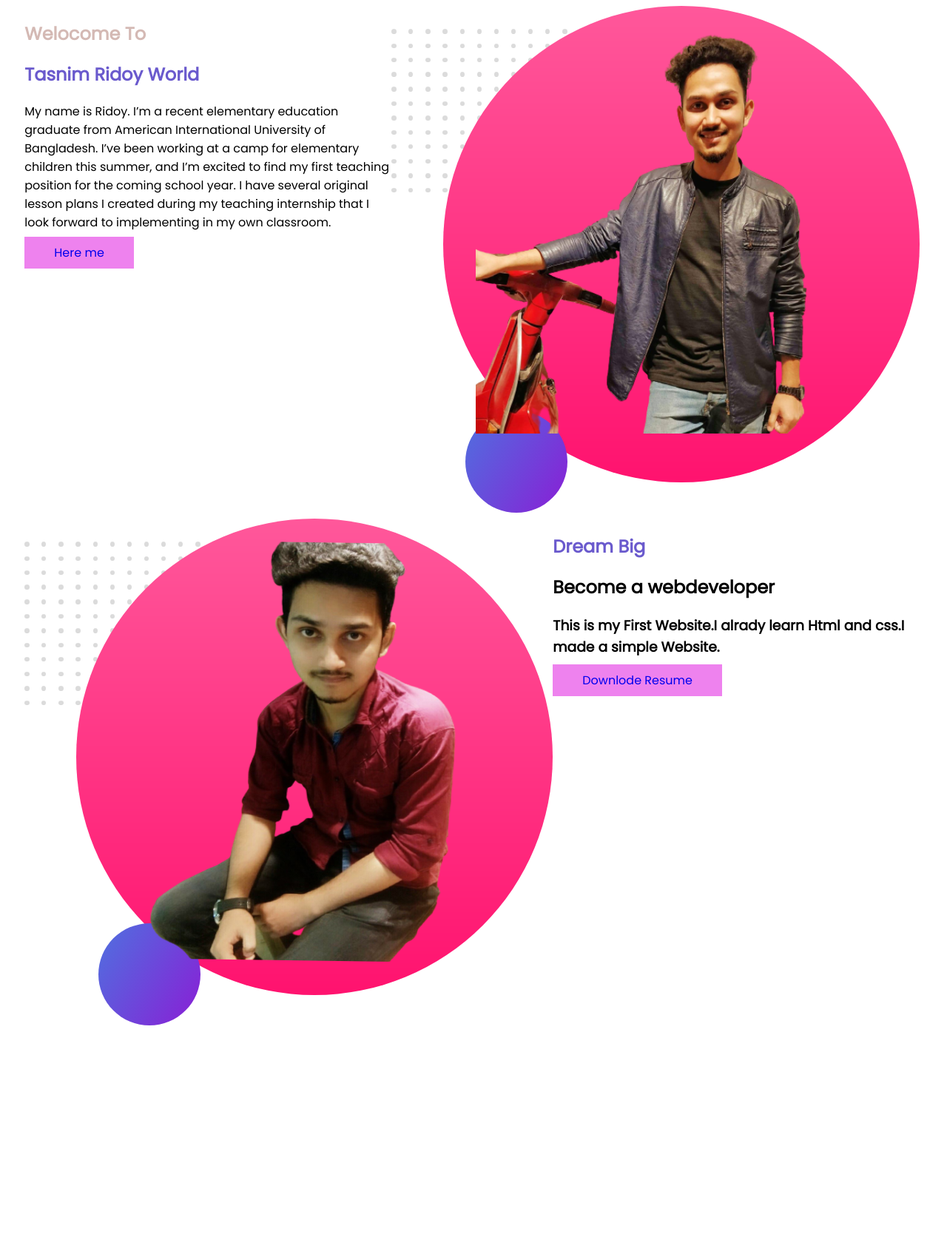
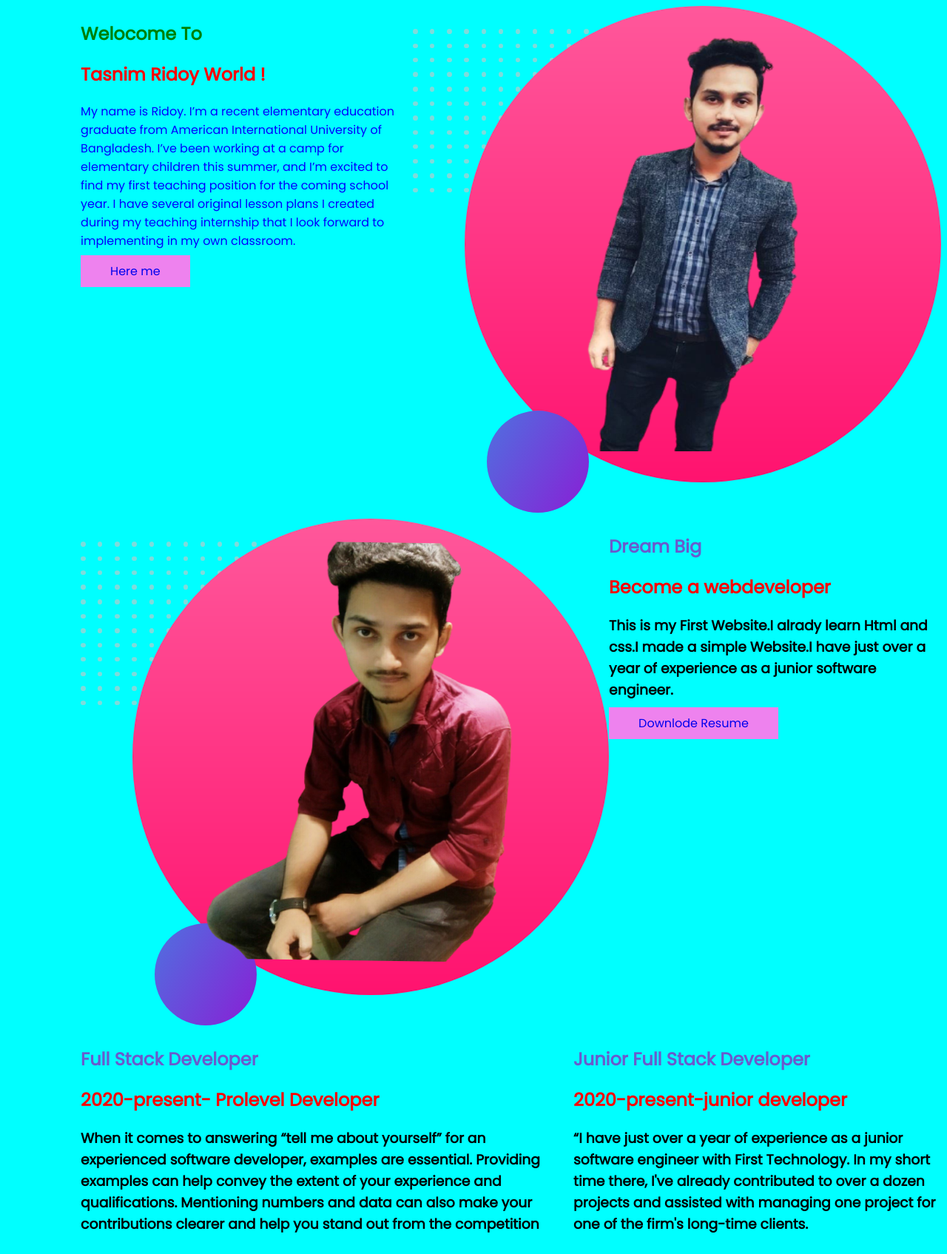
Before and after one commit to TasnimRidoy/My-portfolio-website, a plain HTML site: page index.html in a window 1280 px wide. Shown: the whole page at 74% size. Before the commit the page ends 1402 px from the top, so only its background shows below. Drawn offline with Linux system fonts and the light colour scheme.

Commit message:
style added

```diff
--- a/index.html
+++ b/index.html
@@ -15,16 +15,20 @@
 <body>
     <section>
         <div class="gm">
+
             <h1 class="rr"> Welocome To </h1>
-            <h1 class="red"> Tasnim Ridoy World</h1>
-            <p>My name is Ridoy. I’m a recent elementary education graduate from American International University of
-                Bangladesh. I’ve been working at a camp for elementary children this summer, and I’m excited to find my
+            <h1 class="red"> Tasnim Ridoy World !</h1>
+            <p class="black">My name is Ridoy. I’m a recent elementary education graduate from American
+                International
+                University of
+                Bangladesh. I’ve been working at a camp for elementary children this summer, and I’m excited to find
+                my
                 first teaching position for the coming school year. I have several original lesson plans I created
                 during my
                 teaching internship that I look forward to implementing in my own classroom.</p>
             <a class="link-button" href="https://www.youtube.com/">Here me</a>
         </div>
-        <div class="tt"><img src="showoff/my-bg2.png"></div>
+        <div class="tt"><img src="showoff/my-bg2(2) (1).png"></div>
     </section>
     <section class="ridoy">
         <div>
@@ -33,7 +37,8 @@
         <div class="tt">
             <h1>Dream Big</h1>
             <h2>Become a webdeveloper</h2>
-            <h3> This is my First Website.I alrady learn Html and css.I made a simple Website.</h3>
+            <h3> This is my First Website.I alrady learn Html and css.I made a simple Website.I have just over a year of
+                experience as a junior software engineer.</h3>
             <a class="link-button" href="https://www.youtube.com/">Downlode Resume</a>
 
 
@@ -41,6 +46,26 @@
 
 
     </section>
+    <section class="experience- area">
+
+        <div>
+            <h1> Full Stack Developer</h1>
+            <h2> 2020-present- Prolevel Developer</h2>
+            <h3>When it comes to answering “tell me about yourself” for an experienced software developer, examples are
+                essential. Providing examples can help convey the extent of your experience and qualifications.
+                Mentioning numbers and data can also make your contributions clearer and help you stand out from the
+                competition</h3>
+        </div>
+        <div>
+            <h1> Junior Full Stack Developer</h1>
+            <h2>2020-present-junior developer</h2>
+            <h3>“I have just over a year of experience as a junior software engineer with First Technology. In my short
+                time there, I've already contributed to over a dozen projects and assisted with managing one project for
+                one of the firm's long-time clients.</h3>
+        </div>
+
+
+    </section>
 </body>
 
 </html>
--- a/style.css
+++ b/style.css
@@ -1,25 +1,31 @@
 body{
     font-family: 'Poppins', sans-serif;
+    background-color:cyan;
+
 }
+
 h1{
     font-family: 50px;
 
 }
  .red{
-     color: slateblue;
+     color:red;
+ }
+ .black{
+     color:blue;
  }
  .rr{
-     color: rgb(212, 185, 180);
+     color: green;
  }
  section{
      display: flex;
-     margin-left: 2%;
+     margin-left: 8%;
  }
  .gm{
      width: 40%;
  }
  .gm img{
-     width: 80%;
+     width: 20%;
  }
  .link-button{
      text-decoration: none;
@@ -29,6 +35,11 @@ h1{
 
  h1{
      color: slateblue;
+    }
+    .experince-area{
+        color: black;
 
-
+    }
+ h2{
+     color: red;
  }
```
